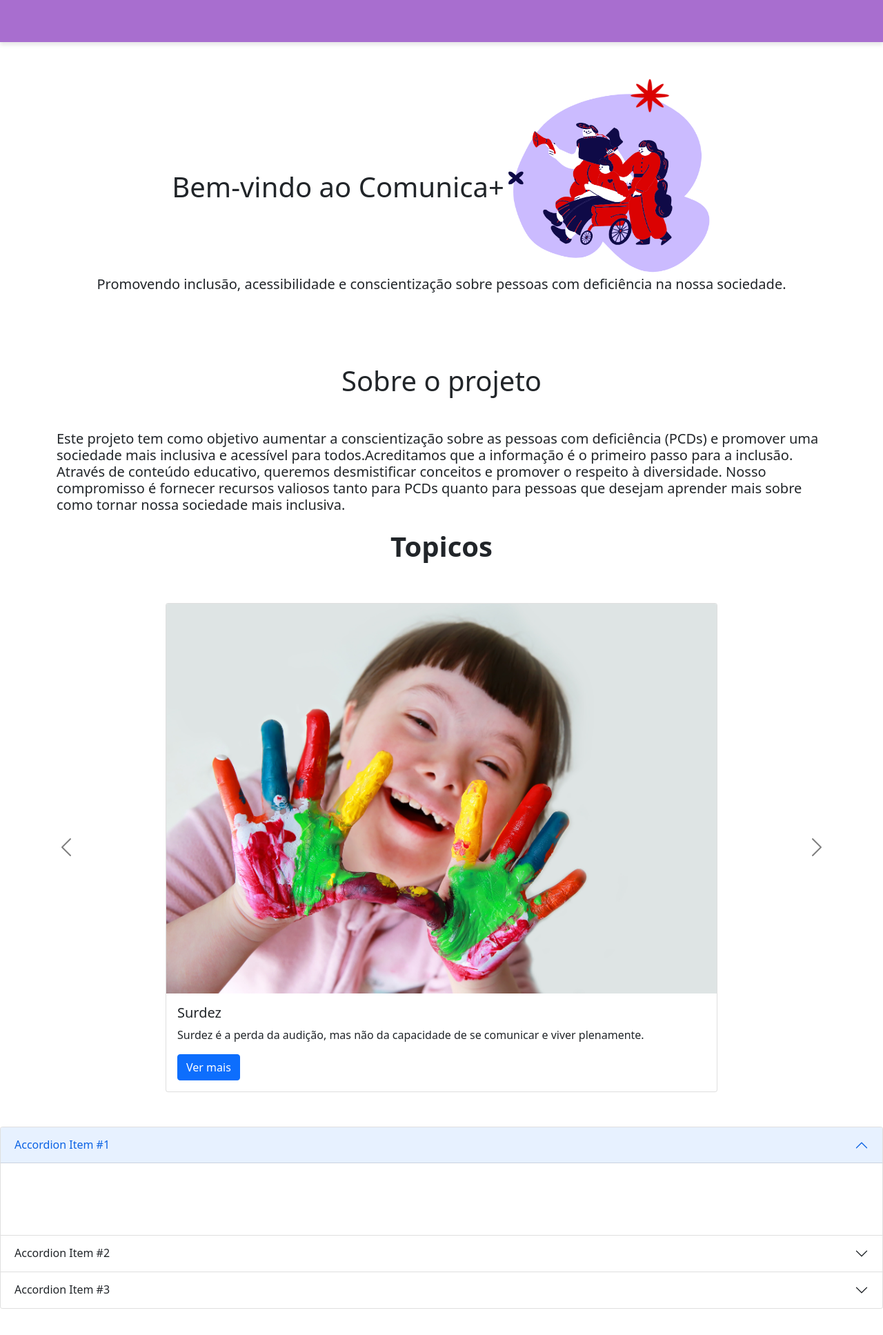
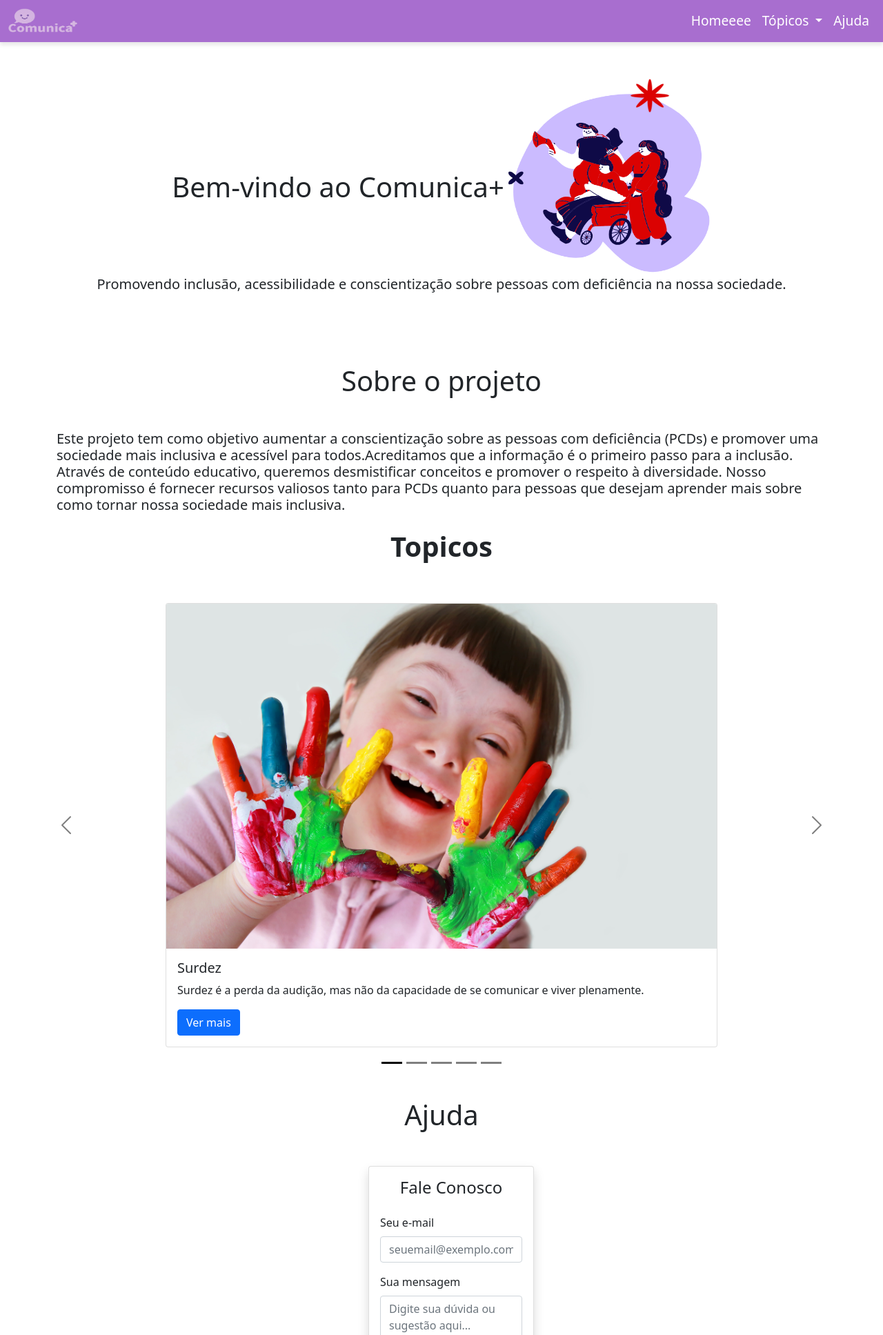
Before and after one commit to caioeli/projeto_acex, a PHP site: page /home.php in a window 1280 px wide. Shown: the top 1935 px of the page at 69% size. Run offline with PHP 8.4, Linux system fonts and the light colour scheme; some libraries are stand-ins or nearby versions.

Commit message:
feat - header corrigido e navegador do carrosel

```diff
--- a/css/style.css
+++ b/css/style.css
@@ -24,12 +24,6 @@
 
 .navbar-nav .nav-link {
     font-size: 1.2rem;
-}
-
-.navbar .container-fluid {
-    display: flex;
-    justify-content: center; /* Centraliza horizontalmente */
-    align-items: center; /* Centraliza verticalmente */
 }
 
 .navbar .logo {
@@ -142,3 +136,31 @@
 .carousel-control-next-icon {
     filter: invert(1);
 }
+
+.card-img-top{
+    width: 100%;
+    height: 500px;
+    object-fit: cover;   /* Corta a imagem para preencher o espaço sem distorcer */
+}
+
+.carousel-indicators [data-bs-target] {
+   filter: invert(1);
+}
+
+.dropdown-item {
+    background-color:rgb(168, 110, 207);/* Opcional: fundo roxo claro para contraste */
+    color: white;
+}
+
+.dropdown-menu {
+    background-color: rgb(168, 110, 207); /* Fundo branco */
+}
+
+.dropdown-item:hover, .dropdown-item:focus {
+    color: white !important; /* Letras roxas ao passar o mouse */
+    background-color:  rgb(145, 66, 198); /* Fundo claro ao passar o mouse */
+}
+
+.nav-link.dropdown-toggle {
+    color: white !important;
+}
--- a/includes/header.php
+++ b/includes/header.php
@@ -2,44 +2,53 @@
 <html lang="pt-br">
 <head>
     <meta charset="UTF-8">
-    <link rel="stylesheet" href="../css/style.css?v=1.0">
+    <link rel="stylesheet" href="../css/style.css">
     <link rel="stylesheet" href="reset.css?v=1.0">
     <script src="https://cdn.jsdelivr.net/npm/bootstrap@5.0.2/dist/js/bootstrap.bundle.min.js" integrity="sha384-MrcW6ZMFYlzcLA8Nl+NtUVF0sA7MsXsP1UyJoMp4YLEuNSfAP+JcXn/tWtIaxVXM" crossorigin="anonymous"></script>
     <link href="https://cdn.jsdelivr.net/npm/bootstrap@5.0.2/dist/css/bootstrap.min.css" rel="stylesheet" integrity="sha384-EVSTQN3/azprG1Anm3QDgpJLIm9Nao0Yz1ztcQTwFspd3yD65VohhpuuCOmLASjC" crossorigin="anonymous">
-    <script src="https://cdn.jsdelivr.net/npm/@tailwindcss/browser@4"></script>
-    <script src="https://cdn.jsdelivr.net/npm/bootstrap@5.0.2/dist/js/bootstrap.bundle.min.js" integrity="sha384-MrcW6ZMFYlzcLA8Nl+NtUVF0sA7MsXsP1UyJoMp4YLEuNSfAP+JcXn/tWtIaxVXM" crossorigin="anonymous"></script>
     <meta name="viewport" content="width=device-width, initial-scale=1.0">
 </head>
 <body>
 
 
+
 <header>
   <nav class="navbar navbar-expand-lg navbar-light" style="background-color:rgb(168, 110, 207);">
+
     <div class="container-fluid">
-
         <img src="../img/logo.png" alt="Logo do site" style="margin-right: 10px; width: 100px; height: 45px;">
 
        <button class="navbar-toggler"  type="button" data-bs-toggle="collapse" data-bs-target="#navbarText" aria-controls="navbarText" aria-expanded="false" aria-label="Toggle navigation">
         <span class="navbar-toggler-icon"></span>
       </button>
-      <div  style="margin-left:1150px;" class="collapse navbar-collapse d-flex justify-content-center align-items-center" id="navbarText">
+
+      <div class="collapse navbar-collapse justify-content-end" id="navbarText">
         <ul class="navbar-nav mb-2 mb-lg-0">
           <li class="nav-item">
             <a class="nav-link"  style="color:white;" href="/projeto_acex/view/home.php">Homeeee</a>
           </li>
-          <li class="nav-item">
-            <a class="nav-link"  style="color:white;"  href="">Tópicos</a>
-          </li>
+       <li class="nav-item dropdown">
+          <a class="nav-link dropdown-toggle" href="#" id="navbarDarkDropdownMenuLink" role="button" data-bs-toggle="dropdown" aria-expanded="false">
+           Tópicos
+          </a>
+          <ul class="dropdown-menu dropdown-menu" aria-labelledby="navbarDarkDropdownMenuLink">
+            <li><a class="dropdown-item" href="#"> Surdez</a></li>
+            <li><a class="dropdown-item" href="#"> Sidrome de donw</a></li>
+            <li><a class="dropdown-item" href="#"> PCDs</a></li>
+            <li><a class="dropdown-item" href="#"> 4 Rodas </a></li>
+            <li><a class="dropdown-item" href="#"> Cegueta</a></li>
+          </ul>
+        </li>
           <li class="nav-item">
             <a  class="nav-link" style="color:white;" href="#">Ajuda</a>
           </li>
         </ul>
       </div>
     </div>
+
   </nav>
 </header>
 
 
-
 </body>
 </html>
--- a/view/ajuda.php
+++ b/view/ajuda.php
@@ -1,39 +1,61 @@
-<link rel="stylesheet" href="../css/style.css">
 
-<div class="accordion" id="accordionExample">
+<h1 class="text-center my-4">Ajuda</h1>
+
+<div class="container mt-3 mx-auto" style="max-width: 300px;">
+  <div class="card shadow">
+    <div class="card-body">
+      <h4 class="card-title mb-4 text-center">Fale Conosco</h4>
+      <form>
+        <div class="mb-3">
+          <label for="emailAjuda" class="form-label">Seu e-mail</label>
+          <input type="email" class="form-control" id="emailAjuda" placeholder="seuemail@exemplo.com" required>
+        </div>
+        <div class="mb-3">
+          <label for="mensagemAjuda" class="form-label">Sua mensagem</label>
+          <textarea class="form-control" id="mensagemAjuda" rows="4" placeholder="Digite sua dúvida ou sugestão aqui..." required></textarea>
+        </div>
+        <div class="d-grid">
+          <button type="submit" class="btn btn-primary">Enviar</button>
+        </div>
+      </form>
+    </div>
+  </div>
+</div>
+
+<div class="accordion my-4" id="accordionExample" style="max-width: 600px; margin: 0 auto;">
   <div class="accordion-item">
     <h2 class="accordion-header" id="headingOne">
-      <button class="accordion-button" type="button" data-bs-toggle="collapse" data-bs-target="#collapseOne" aria-expanded="true" aria-controls="collapseOne">
-        Accordion Item #1
+      <button class="accordion-button fw-bold text-primary" type="button" data-bs-toggle="collapse" data-bs-target="#collapseOne" aria-expanded="true" aria-controls="collapseOne">
+        <i class="bi bi-question-circle me-2"></i> Como posso entrar em contato?
       </button>
     </h2>
     <div id="collapseOne" class="accordion-collapse collapse show" aria-labelledby="headingOne" data-bs-parent="#accordionExample">
       <div class="accordion-body">
-        <strong>This is the first item's accordion body.</strong> It is shown by default, until the collapse plugin adds the appropriate classes that we use to style each element. These classes control the overall appearance, as well as the showing and hiding via CSS transitions. You can modify any of this with custom CSS or overriding our default variables. It's also worth noting that just about any HTML can go within the <code>.accordion-body</code>, though the transition does limit overflow.
+        Você pode usar o formulário acima para nos enviar sua dúvida ou sugestão. Responderemos o mais rápido possível pelo e-mail informado!
       </div>
     </div>
   </div>
   <div class="accordion-item">
     <h2 class="accordion-header" id="headingTwo">
-      <button class="accordion-button collapsed" type="button" data-bs-toggle="collapse" data-bs-target="#collapseTwo" aria-expanded="false" aria-controls="collapseTwo">
-        Accordion Item #2
+      <button class="accordion-button collapsed fw-bold text-primary" type="button" data-bs-toggle="collapse" data-bs-target="#collapseTwo" aria-expanded="false" aria-controls="collapseTwo">
+        <i class="bi bi-info-circle me-2"></i> Como funciona o site?
       </button>
     </h2>
     <div id="collapseTwo" class="accordion-collapse collapse" aria-labelledby="headingTwo" data-bs-parent="#accordionExample">
       <div class="accordion-body">
-        <strong>This is the second item's accordion body.</strong> It is hidden by default, until the collapse plugin adds the appropriate classes that we use to style each element. These classes control the overall appearance, as well as the showing and hiding via CSS transitions. You can modify any of this with custom CSS or overriding our default variables. It's also worth noting that just about any HTML can go within the <code>.accordion-body</code>, though the transition does limit overflow.
+        Nosso site oferece informações e recursos sobre inclusão e acessibilidade. Navegue pelos tópicos no menu para saber mais sobre cada tema.
       </div>
     </div>
   </div>
   <div class="accordion-item">
     <h2 class="accordion-header" id="headingThree">
-      <button class="accordion-button collapsed" type="button" data-bs-toggle="collapse" data-bs-target="#collapseThree" aria-expanded="false" aria-controls="collapseThree">
-        Accordion Item #3
+      <button class="accordion-button collapsed fw-bold text-primary" type="button" data-bs-toggle="collapse" data-bs-target="#collapseThree" aria-expanded="false" aria-controls="collapseThree">
+        <i class="bi bi-shield-lock me-2"></i> Meus dados estão seguros?
       </button>
     </h2>
     <div id="collapseThree" class="accordion-collapse collapse" aria-labelledby="headingThree" data-bs-parent="#accordionExample">
       <div class="accordion-body">
-        <strong>This is the third item's accordion body.</strong> It is hidden by default, until the collapse plugin adds the appropriate classes that we use to style each element. These classes control the overall appearance, as well as the showing and hiding via CSS transitions. You can modify any of this with custom CSS or overriding our default variables. It's also worth noting that just about any HTML can go within the <code>.accordion-body</code>, though the transition does limit overflow.
+        Sim! Suas informações são tratadas com total confidencialidade e não serão compartilhadas com terceiros.
       </div>
     </div>
   </div>
--- a/view/home.php
+++ b/view/home.php
@@ -2,6 +2,7 @@
 <html lang="pt-br">
 <head>
     <meta charset="UTF-8">
+     <link rel="stylesheet" href="../css/style.css">
     <link href="https://cdn.jsdelivr.net/npm/bootstrap-icons/font/bootstrap-icons.css" rel="stylesheet">
     <link href="https://cdn.jsdelivr.net/npm/bootstrap@5.0.2/dist/css/bootstrap.min.css" rel="stylesheet" integrity="sha384-EVSTQN3/azprG1Anm3QDgpJLIm9Nao0Yz1ztcQTwFspd3yD65VohhpuuCOmLASjC" crossorigin="anonymous">
     <script src="https://cdn.jsdelivr.net/npm/bootstrap@5.0.2/dist/js/bootstrap.bundle.min.js" integrity="sha384-MrcW6ZMFYlzcLA8Nl+NtUVF0sA7MsXsP1UyJoMp4YLEuNSfAP+JcXn/tWtIaxVXM" crossorigin="anonymous"></script>
--- a/view/topicos.php
+++ b/view/topicos.php
@@ -4,9 +4,18 @@
 <h1 class="titleCard" id="topicos">Topicos</h1>
 <!-- Adicione isso onde deseja exibir o carrossel -->
 <div id="carouselTopicos" class="carousel slide" data-bs-ride="carousel">
-  <div class="carousel-inner">
 
-    <div class="carousel-item active">
+ <div class="carousel-indicators">
+    <button type="button" data-bs-target="#carouselTopicos" data-bs-slide-to="0" class="active" aria-current="true" aria-label="Slide 1"></button>
+    <button type="button" data-bs-target="#carouselTopicos" data-bs-slide-to="1" aria-label="Slide 2"></button>
+    <button type="button" data-bs-target="#carouselTopicos" data-bs-slide-to="2" aria-label="Slide 3"></button>
+    <button type="button" data-bs-target="#carouselTopicos" data-bs-slide-to="3" aria-label="Slide 4"></button>
+    <button type="button" data-bs-target="#carouselTopicos" data-bs-slide-to="4" aria-label="Slide 5"></button>
+  </div>
+
+  <div class="carousel-inner" id="carouselTopicos">
+
+  <div class="carousel-item active" >
     <div class="d-flex justify-content-center">
       <div class="card" style="width: 50rem;">
         <img src="../img/down.png" class="card-img-top" alt="...">
@@ -19,7 +28,7 @@
     </div>
   </div>
 
-    <div class="carousel-item">
+  <div class="carousel-item ">
     <div class="d-flex justify-content-center">
       <div class="card" style="width: 50rem;">
         <img src="../img/surdo.jpg" class="card-img-top" alt="...">
@@ -32,10 +41,10 @@
     </div>
   </div>
 
-    <div class="carousel-item">
+  <div class="carousel-item" >
     <div class="d-flex justify-content-center">
       <div class="card" style="width: 50rem;">
-          <img src="../img/cadeirante.jpg" class="card-img-top" alt="...">
+        <img  src="../img/cadeirante.jpg" class="card-img-top" alt="...">
         <div class="card-body">
           <h5 class="card-title">Surdez</h5>
           <p class="card-text">Surdez é a perda da audição, mas não da capacidade de se comunicar e viver plenamente.</p>
@@ -45,10 +54,10 @@
     </div>
   </div>
 
-    <div class="carousel-item">
+  <div class="carousel-item" >
     <div class="d-flex justify-content-center">
       <div class="card" style="width: 50rem;">
-          <img src="../img/autismo.webp" class="card-img-top" alt="...">
+        <img  src="../img/autismo.webp" class="card-img-top" alt="...">
         <div class="card-body">
           <h5 class="card-title">Surdez</h5>
           <p class="card-text">Surdez é a perda da audição, mas não da capacidade de se comunicar e viver plenamente.</p>
@@ -58,10 +67,10 @@
     </div>
   </div>
 
-    <div class="carousel-item">
+  <div class="carousel-item" >
     <div class="d-flex justify-content-center">
       <div class="card" style="width: 50rem;">
-          <img src="../img/cego.webp" class="card-img-top" alt="...">
+        <img src="../img/cego.webp" class="card-img-top " alt="...">
         <div class="card-body">
           <h5 class="card-title">Surdez</h5>
           <p class="card-text">Surdez é a perda da audição, mas não da capacidade de se comunicar e viver plenamente.</p>
```
Lines whose indentation alone changed are shown as unchanged.
